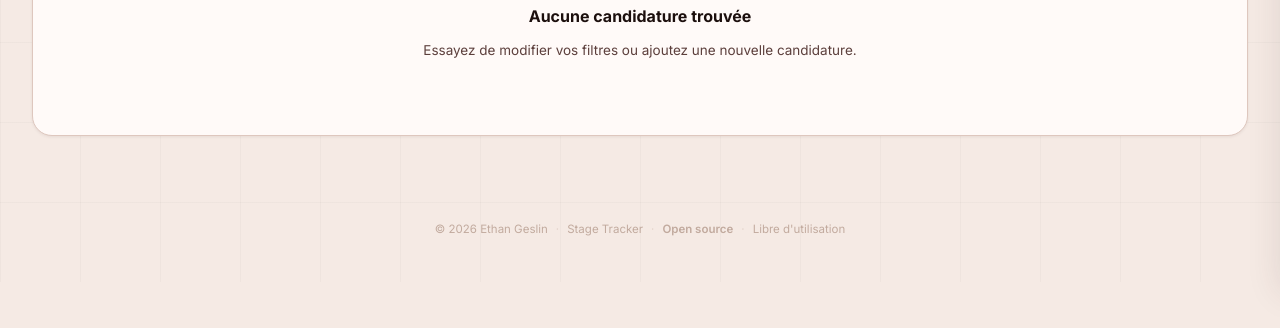
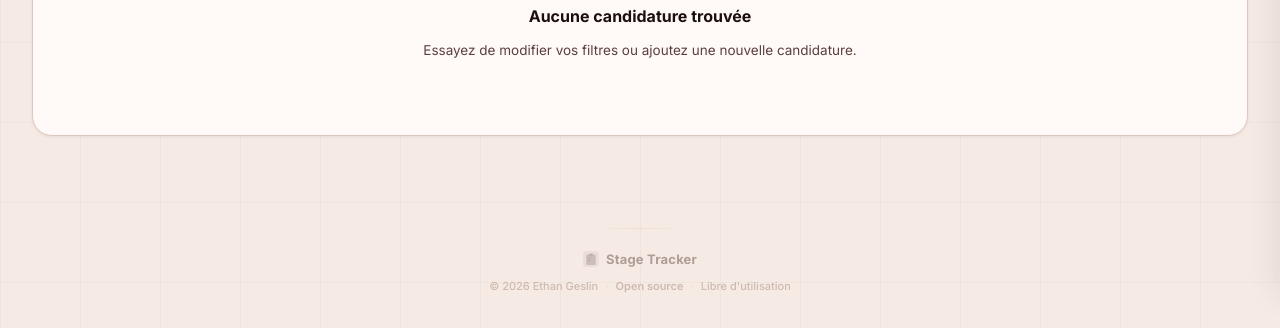
Before and after one commit to Kowayz/Stage-Tracker, a plain HTML site: page index.html in a window 1280 px wide. Shown: the part 518-846 px from the top of the page. Before the commit the page ends 800 px from the top, so only its background shows below. Drawn offline with nearby package versions, Linux system fonts and the light colour scheme.

Commit message:
style: redesign footer with brand logo, divider and two-line layout

```diff
--- a/index.html
+++ b/index.html
@@ -297,13 +297,23 @@
 
     <!-- ===== FOOTER ===== -->
     <footer class="site-footer">
-      <span>© 2026 Ethan Geslin</span>
-      <span class="footer-dot">·</span>
-      <span>Stage Tracker</span>
-      <span class="footer-dot">·</span>
-      <a href="https://github.com/Kowayz/Stage-Tracker" target="_blank" rel="noopener noreferrer">Open source</a>
-      <span class="footer-dot">·</span>
-      <span>Libre d'utilisation</span>
+      <div class="footer-brand">
+        <svg xmlns="http://www.w3.org/2000/svg" viewBox="0 0 64 64" width="16" height="16" aria-hidden="true">
+          <rect width="64" height="64" rx="14" fill="currentColor" opacity="0.15"/>
+          <rect x="13" y="14" width="38" height="42" rx="5" fill="currentColor" opacity="0.5"/>
+          <rect x="24" y="10" width="16" height="9" rx="4" fill="currentColor" opacity="0.6"/>
+          <polyline points="20,27 23,30 29,24" fill="none" stroke="currentColor" stroke-width="3" stroke-linecap="round" stroke-linejoin="round"/>
+          <polyline points="20,37 23,40 29,34" fill="none" stroke="currentColor" stroke-width="3" stroke-linecap="round" stroke-linejoin="round"/>
+        </svg>
+        <span class="footer-brand-name">Stage Tracker</span>
+      </div>
+      <div class="footer-credits">
+        <span>© 2026 Ethan Geslin</span>
+        <span class="footer-dot">·</span>
+        <a href="https://github.com/Kowayz/Stage-Tracker" target="_blank" rel="noopener noreferrer">Open source</a>
+        <span class="footer-dot">·</span>
+        <span>Libre d'utilisation</span>
+      </div>
     </footer>
 
     <!-- ===== MODAL ADD/EDIT ===== -->
--- a/styles.css
+++ b/styles.css
@@ -1879,24 +1879,54 @@ span.flatpickr-weekday {
 /* ===== SITE FOOTER ===== */
 .site-footer {
   display: flex;
-  align-items: center;
+  flex-direction: column;
+  align-items: center;
+  gap: 8px;
+  padding: 28px 32px 36px;
+  color: var(--text-muted);
+  opacity: 0.45;
+  transition: opacity 0.3s ease;
+  position: relative;
+}
+.site-footer::before {
+  content: "";
+  display: block;
+  width: 80px;
+  height: 1px;
+  background: linear-gradient(90deg, transparent, var(--border), transparent);
+  margin-bottom: 12px;
+}
+.site-footer:hover { opacity: 1; }
+
+.footer-brand {
+  display: flex;
+  align-items: center;
+  gap: 7px;
+  color: var(--text-secondary);
+}
+.footer-brand-name {
+  font-size: 13px;
+  font-weight: 700;
+  letter-spacing: 0.2px;
+}
+
+.footer-credits {
+  display: flex;
+  align-items: center;
+  flex-wrap: wrap;
   justify-content: center;
-  flex-wrap: wrap;
-  gap: 8px;
-  padding: 20px 32px 28px;
-  font-size: 11.5px;
-  color: var(--text-muted);
-  opacity: 0.6;
-  transition: opacity 0.2s;
-}
-.site-footer:hover { opacity: 1; }
+  gap: 7px;
+  font-size: 11px;
+  font-weight: 500;
+}
 .site-footer a {
   color: var(--text-muted);
   text-decoration: none;
   font-weight: 600;
+  transition: color 0.15s;
 }
 .site-footer a:hover { color: var(--primary); }
-.footer-dot { opacity: 0.4; }
+.footer-dot { opacity: 0.35; }
 
 /* Mobile: bottom sheet */
 @media (max-width: 480px) {
```
